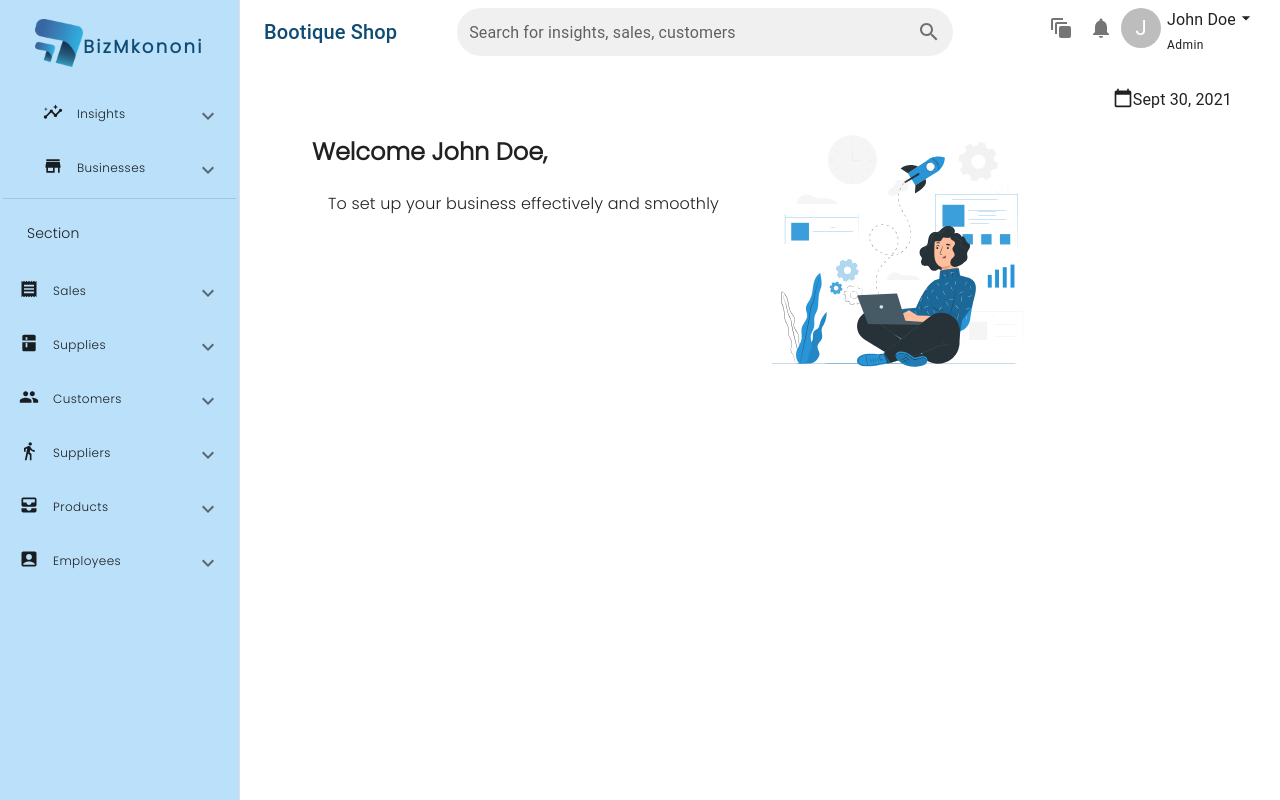
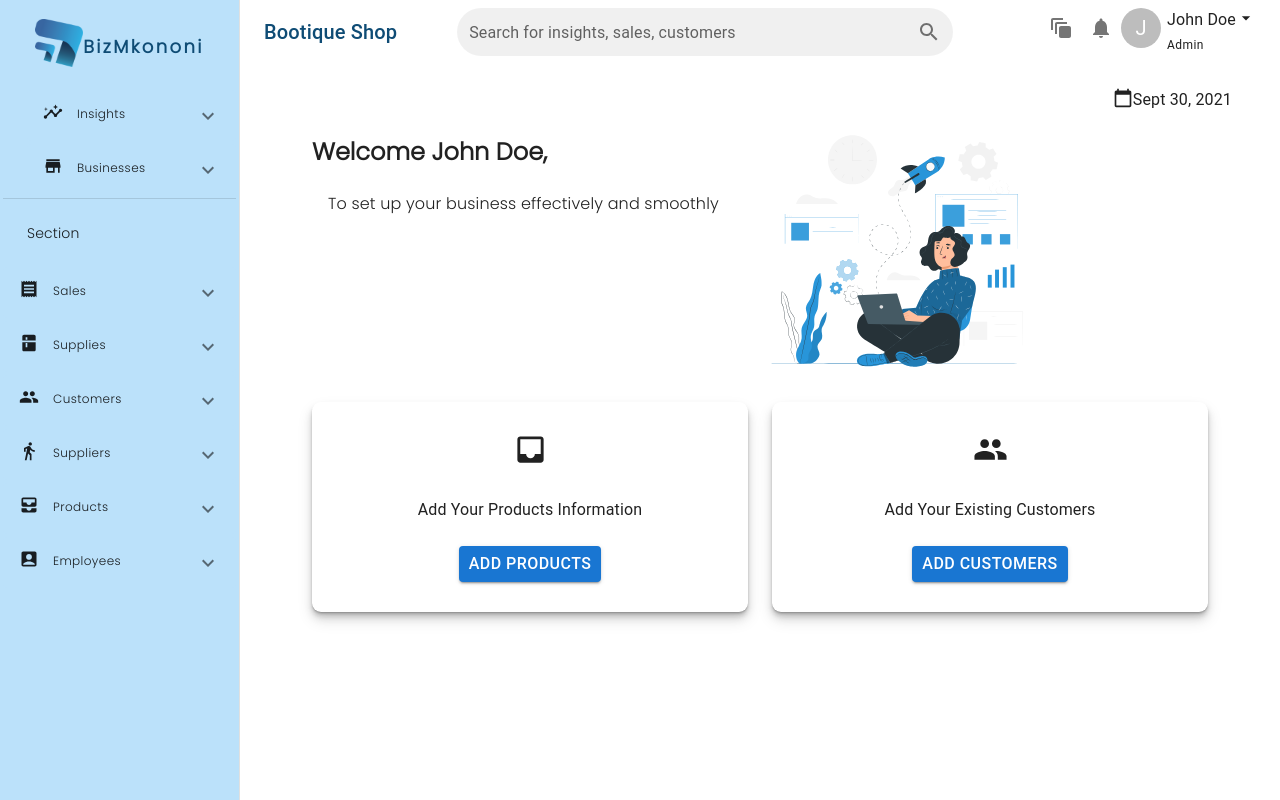
Before and after one commit to OdidaProtas/Ngong, a React (Vite) app: page / in a window 1280 px wide. Built offline with nearby package versions, Linux system fonts and the light colour scheme.

Commit message:
add card components

```diff
--- /dev/null
+++ b/src/components/CallToActionComponents/CallToActionComponent.styles.ts
@@ -0,0 +1,16 @@
+import { Theme } from "@mui/material";
+import { createStyles, makeStyles } from "@mui/styles";
+
+const useStyles = makeStyles((theme: Theme) =>
+  createStyles({
+    cardItem: {
+        textAlign:"center"
+    },
+    title:{
+        marginTop: theme.spacing(3),
+        marginBottom: theme.spacing(3)
+    }
+  })
+);
+
+export default useStyles;
--- /dev/null
+++ b/src/components/CallToActionComponents/CallToActionComponent.tsx
@@ -0,0 +1,55 @@
+import { Button, Container, Grid, Typography } from "@mui/material";
+import React from "react";
+import CardComponent from "../CardComponent/CardComponent";
+import useStyles from "./CallToActionComponent.styles";
+import InboxIcon from "@mui/icons-material/Inbox";
+import PeopleIcon from "@mui/icons-material/People";
+
+const cards = [
+  {
+    title: "Add Your Products Information",
+    icon: <InboxIcon fontSize="large" />,
+    btn: "Add Products",
+  },
+  {
+    title: "Add Your Existing Customers",
+    icon: <PeopleIcon fontSize="large" />,
+    btn: "Add Customers",
+  },
+];
+
+interface CardItemsInterface {
+  item: any;
+}
+
+const CardItems = ({ item }: CardItemsInterface) => {
+  const { icon, title, btn } = item;
+  const classes = useStyles();
+  return (
+    <div className={classes.cardItem}>
+      {icon}
+      <Typography className={classes.title}>{title}</Typography>
+      <Button variant="contained" size="small">
+        {btn}
+      </Button>
+    </div>
+  );
+};
+
+export default function CallToActionComponent() {
+  return (
+    <>
+      <Container>
+        <Grid container spacing={3}>
+          {cards.map((card: any, idx: number) => (
+            <Grid item xs key={idx}>
+              <CardComponent>
+                <CardItems item={card} />
+              </CardComponent>
+            </Grid>
+          ))}
+        </Grid>
+      </Container>
+    </>
+  );
+}
--- /dev/null
+++ b/src/components/CardComponent/CardComponent.styles.ts
@@ -0,0 +1,11 @@
+import { Theme } from "@mui/material";
+import { createStyles, makeStyles } from "@mui/styles";
+import colors from "../../constants/Themes/colors";
+
+const useStyles = makeStyles((theme: Theme) =>
+  createStyles({
+    root: {},
+  })
+);
+
+export default useStyles;
--- /dev/null
+++ b/src/components/CardComponent/CardComponent.tsx
@@ -0,0 +1,8 @@
+import { Grid } from "@mui/material";
+import React from "react";
+import useStyles from "./CardComponent.styles";
+
+export default function CardComponent(props: any) {
+  const classes = useStyles();
+  return <div className="cardShadow">{props.children}</div>;
+}
--- a/src/components/LandingPageComponent/LandingPageComponent.tsx
+++ b/src/components/LandingPageComponent/LandingPageComponent.tsx
@@ -2,33 +2,11 @@ import { Button, Grid } from "@mui/material";
 import Typography from "@mui/material/Typography/Typography";
 import CalendarTodayIcon from "@mui/icons-material/CalendarToday";
 import startuplife from "../../assets/images/startup.svg";
-import PeopleIcon from "@mui/icons-material/People";
-import InboxIcon from "@mui/icons-material/Inbox";
 import useStyles from "./LandingPageComponent.styles";
 import { WelcomeComponent } from "..";
 import DateComponent from "../DateComponent/DateComponent";
 
-const cards = [
-  {
-    title: "Add Your Products Information",
-    icon: <InboxIcon fontSize="large" />,
-    btn: "Add Products",
-  },
-  {
-    title: "Add Your Existing Customers",
-    icon: <PeopleIcon fontSize="large" />,
-    btn: "Add Customers",
-  },
-];
 
-interface CardItemsInterface {
-  item: any;
-}
-
-const CardItems = ({ item }: CardItemsInterface) => {
-  const { icon, title, btn } = item;
-  return <div></div>;
-};
 
 export default function LandingPageComponent() {
   const classes = useStyles();
--- a/src/components/WelcomeComponent/WelcomeCompent.tsx
+++ b/src/components/WelcomeComponent/WelcomeCompent.tsx
@@ -1,5 +1,6 @@
 import { Grid, Typography } from "@mui/material";
 import React from "react";
+import { CallToActionComponent } from "..";
 
 import HeroImage from "../../assets/images/startup.svg";
 import useStyles from "./WelcomeComponent.styles";
@@ -21,6 +22,9 @@ export default function WelcomeComponent() {
           <img src={HeroImage} className={classes.img} alt="" />
         </Grid>
       </Grid>
+      <div>
+        <CallToActionComponent />
+      </div>
     </>
   );
 }
--- a/src/components/index.ts
+++ b/src/components/index.ts
@@ -8,6 +8,7 @@ import DrawerComponent from "./DrawerComponent/DrawerComponent";
 import DrawerItemComponent from "./DrawerItemComponent/DrawerItemComponent";
 import LandingPageComponent from "./LandingPageComponent/LandingPageComponent";
 import WelcomeComponent from "./WelcomeComponent/WelcomeCompent";
+import CallToActionComponent from "./CallToActionComponents/CallToActionComponent";
 
 export {
   OnboardingComponent,
@@ -20,4 +21,5 @@ export {
   DrawerItemComponent,
   LandingPageComponent,
   WelcomeComponent,
+  CallToActionComponent,
 };
--- a/src/index.css
+++ b/src/index.css
@@ -29,8 +29,10 @@ body {
   border-radius: 24px;
 }
 
-.landingScreenCards {
+.cardShadow {
   box-shadow: 0 1px 1px rgba(0, 0, 0, 0.11), 0 2px 2px rgba(0, 0, 0, 0.11),
     0 4px 4px rgba(0, 0, 0, 0.11), 0 6px 8px rgba(0, 0, 0, 0.11),
     0 8px 16px rgba(0, 0, 0, 0.11);
+    padding: 30px;
+    border-radius: 9px;
 }
```
